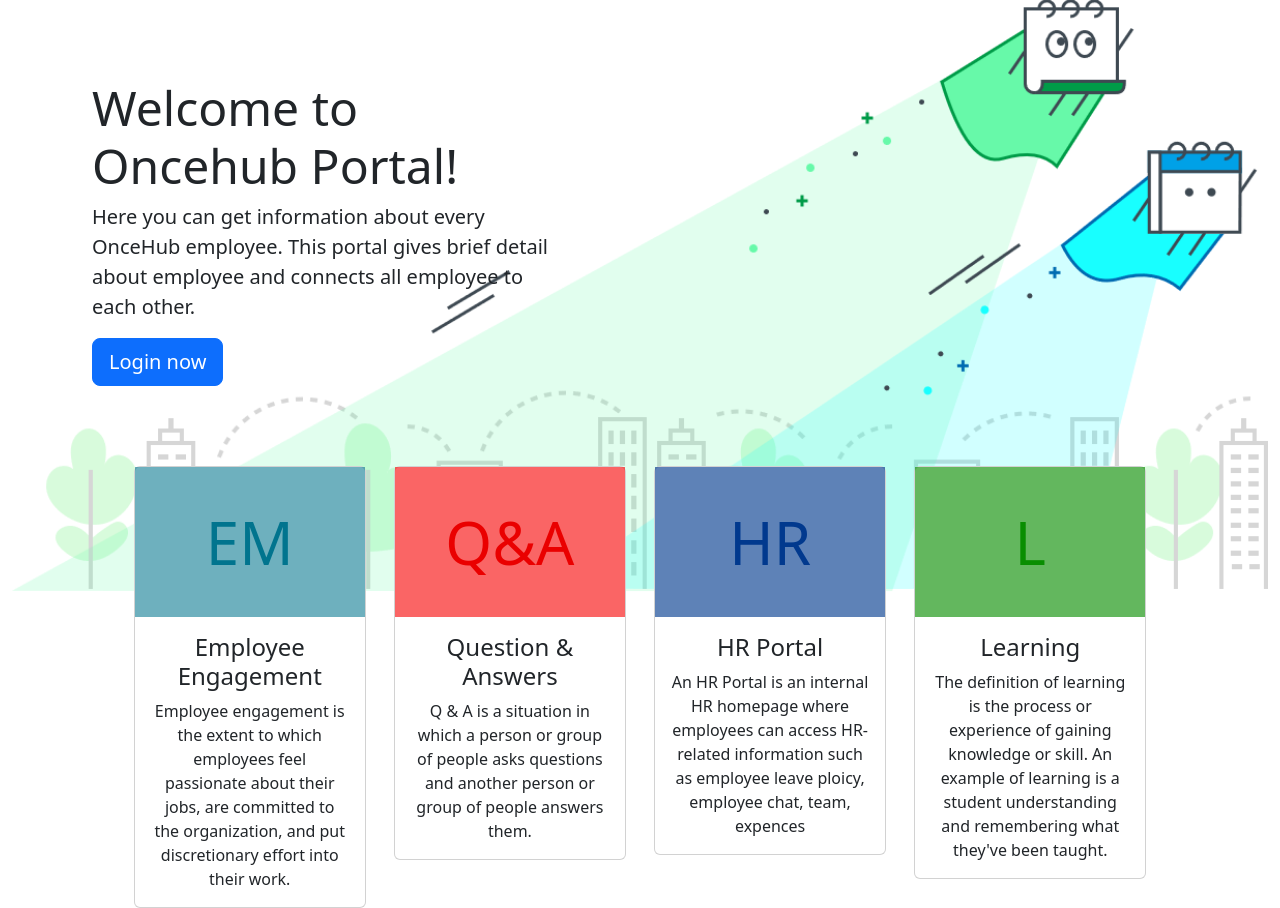
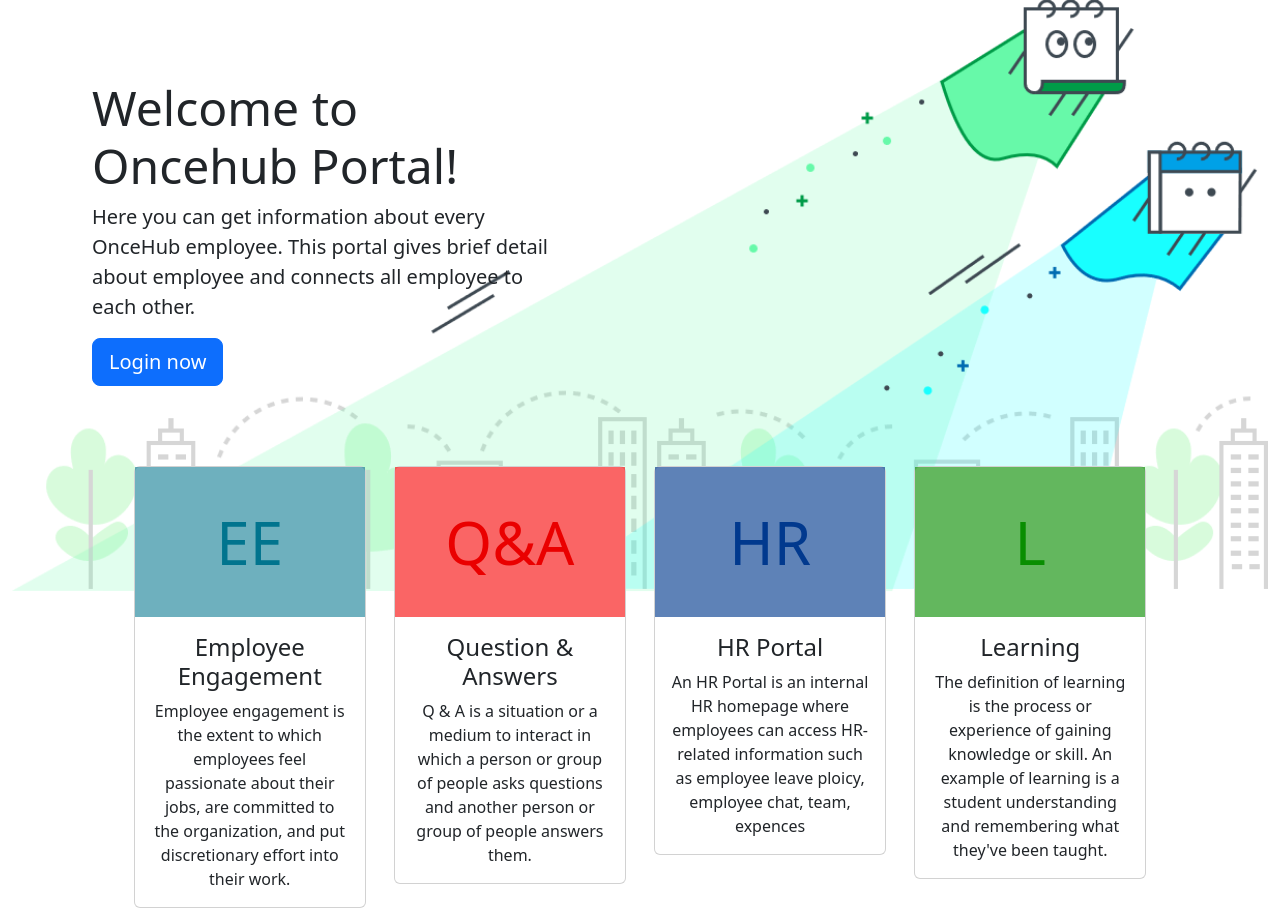
Before and after one commit to ravi-ror/oncehub-portal, a Rails app: page / in a window 1280 px wide. Shown: the part 102-1010 px from the top of the page. Run offline with Rails 7, Linux system fonts and the light colour scheme; style sheets or scripts are compiled from the project's sources; parts of the project's set-up code (start-up, migrations or seed data) failed here and were passed over; some libraries are stand-ins or nearby versions.

Commit message:
change some text

```diff
--- a/app/views/static/index.html.erb
+++ b/app/views/static/index.html.erb
@@ -13,7 +13,7 @@
   <div class="row text-center align-center">
     <div class="card-width">
       <div class="card h-100">
-        <div class="team-intials home-page-items team-skyblue">EM</div>
+        <div class="team-intials home-page-items team-skyblue">EE</div>
         <div class="card-body">
         <h4 class="card-title">Employee engagement</h4>
         <p class="card-text">Employee engagement is the extent to which employees feel passionate about their jobs, are committed to the organization, and put discretionary effort into their work. </p>
@@ -25,7 +25,7 @@
         <div class="team-intials home-page-items team-red">Q&A</div>
         <div class="card-body">
         <h4 class="card-title">Question & Answers</h4>
-        <p class="card-text">Q & A is a situation in which a person or group of people asks questions and another person or group of people answers them.</p>
+        <p class="card-text">Q & A is a situation or a medium to interact in which a person or group of people asks questions and another person or group of people answers them.</p>
         </div>
       </div>
     </div>
```
